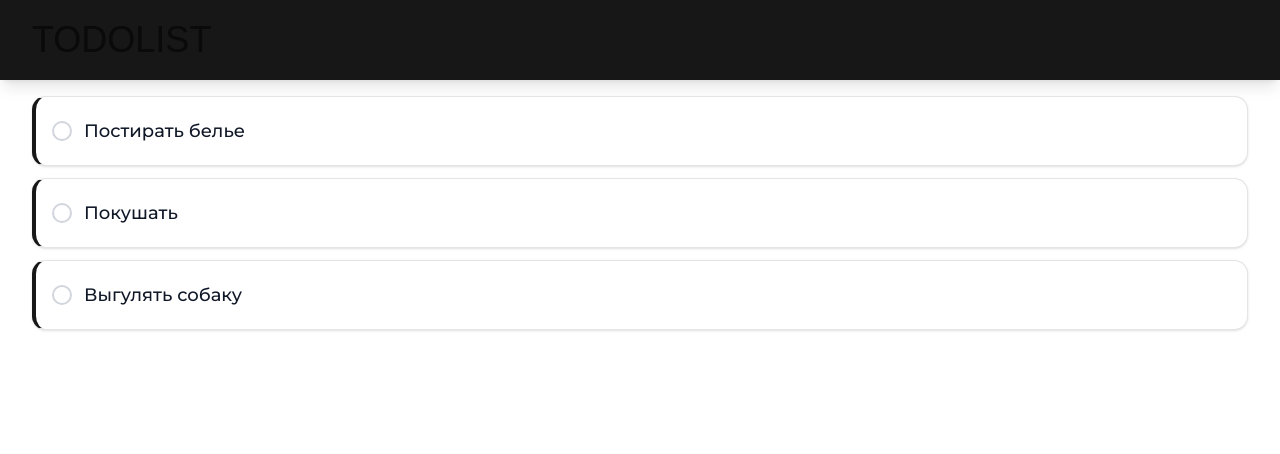
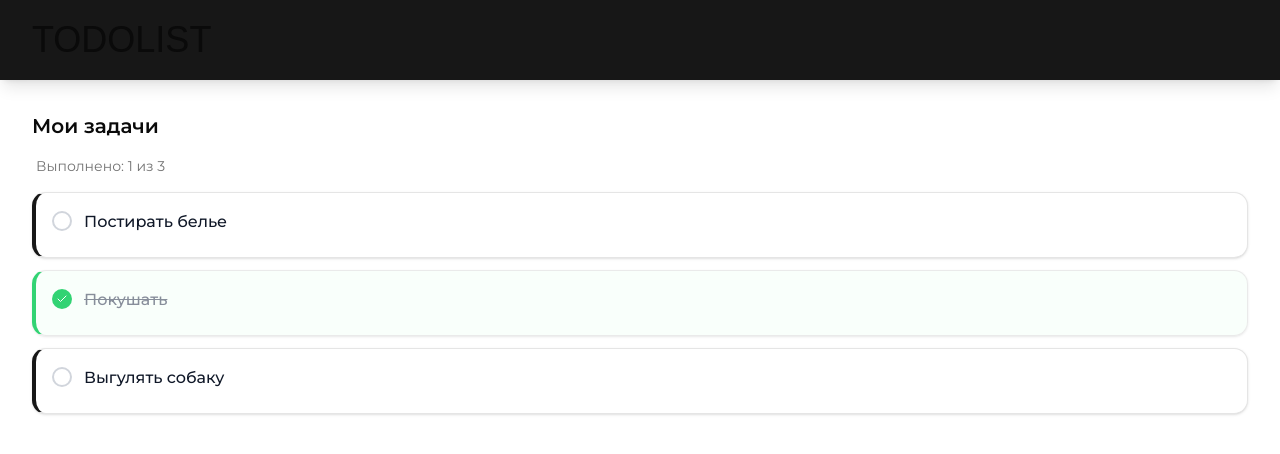
Before and after one commit to nonsess/todo-list, a Next.js app in the folder frontend/: page / in a window 1280 px wide. Shown: the top 454 px of the page. Built offline with nearby package versions, Linux system fonts and the light colour scheme; a web font is replaced by a local one.

Commit message:
fix(styles): fix pages styles

```diff
--- a/frontend/src/app/auth/login/page.js
+++ b/frontend/src/app/auth/login/page.js
@@ -2,6 +2,7 @@
 
 import { useState } from "react";
 import Link from "next/link";
+import { useRouter } from "next/navigation";
 
 import { Button } from "@/components/ui/button";
 import { Input } from "@/components/ui/input";
@@ -15,6 +16,7 @@ import Container from "@/components/layout/Container";
 
 export default function Login() {
     const { login } = useAuth()
+    const router = useRouter()
     const [username, setUsername] = useState("")
     const [password, setPassword] = useState("")
     const [errorMessage, setErrorMessage] = useState("")
@@ -27,6 +29,7 @@ export default function Login() {
 
         try {
             await login(username, password)
+            router.push("/")
         } catch (error) {
             setUsername('')
             setPassword('')
--- a/frontend/src/app/page.js
+++ b/frontend/src/app/page.js
@@ -1,18 +1,57 @@
+'use client'
+
 import ProtectedRoute from "@/components/auth/ProtectedRoute";
 import Container from "@/components/layout/Container";
 import { TodoList } from "@/components/shared/TodoList";
+import { useAuth } from "@/contexts/AuthContext";
+import { Calendar, Sparkles } from "lucide-react";
 
-const todos = [
-    {'text': 'Постирать белье'},
-    {'text': 'Покушать'},
-    {'text': 'Выгулять собаку'}
+const initialTodos = [
+    {'text': 'Постирать белье', completed: false},
+    {'text': 'Покушать', completed: true},
+    {'text': 'Выгулять собаку', completed: false}
 ]
 
 export default function Home() {
+    const { user, loading } = useAuth()
+
+    const getGreeting = () => {
+        const hour = new Date().getHours();
+        if (hour < 6) return 'Доброй ночи';
+        if (hour < 12) return 'Доброе утро';
+        if (hour < 18) return 'Добрый день';
+        return 'Добрый вечер';
+    };
+
     return (
         <ProtectedRoute>
-            <Container >
-                <TodoList todos={todos} />
+            <Container className="py-8">
+                {!loading && (
+                    <div className="mb-8">
+                        <div className="flex items-center gap-3 mb-2">
+                            <Sparkles className="h-6 w-6 text-yellow-500" />
+                            <h1 className="font-bold text-3xl">
+                                {getGreeting()}, {user?.username}!
+                            </h1>
+                        </div>
+                        <div className="flex items-center gap-2 text-muted-foreground">
+                            <Calendar className="h-4 w-4" />
+                            <p className="text-sm">
+                                {new Date().toLocaleDateString('ru-RU', {
+                                    weekday: 'long',
+                                    year: 'numeric',
+                                    month: 'long',
+                                    day: 'numeric'
+                                })}
+                            </p>
+                        </div>
+                    </div>
+                )}
+
+                <div className="mb-6">
+                    <h2 className="text-xl font-semibold mb-4">Мои задачи</h2>
+                    <TodoList todos={initialTodos} />
+                </div>
             </Container>
         </ProtectedRoute>
     );
--- a/frontend/src/components/shared/TodoItem.jsx
+++ b/frontend/src/components/shared/TodoItem.jsx
@@ -1,21 +1,16 @@
 'use client'
 
 import { useState } from 'react';
-import { Check, Trash2, Edit, MoreVertical } from 'lucide-react';
+import { Check, Trash2, Edit } from 'lucide-react';
 import { Button } from '@/components/ui/button';
 import { Card } from '@/components/ui/card';
-import { Badge } from '@/components/ui/badge';
-import {
-  DropdownMenu,
-  DropdownMenuContent,
-  DropdownMenuItem,
-  DropdownMenuTrigger,
-} from '@/components/ui/dropdown-menu';
 
 export default function TodoItem({ todo, onToggle, onDelete, onEdit }) {
   const [isHovered, setIsHovered] = useState(false);
+  const [isCompleted, setIsCompleted] = useState(todo.completed);
 
   const handleToggle = () => {
+    setIsCompleted(!isCompleted);
     onToggle?.(todo.id);
   };
 
@@ -27,33 +22,56 @@ export default function TodoItem({ todo, onToggle, onDelete, onEdit }) {
     onEdit?.(todo);
   };
 
+  const getPriorityColor = () => {
+    switch(todo.priority) {
+      case 'high': return 'bg-red-500';
+      case 'medium': return 'bg-yellow-500';
+      case 'low': return 'bg-blue-500';
+      default: return 'bg-gray-300';
+    }
+  };
+
   return (
     <Card
       className={`
-        p-4 transition-all duration-200 border-l-4
-        border-l-primary bg-white hover:shadow-md
+        p-4 transition-all duration-300 border-l-4 relative
+        ${isCompleted
+          ? 'border-l-green-500 bg-green-50/50 opacity-80'
+          : 'border-l-primary bg-white hover:bg-gray-50'
+        }
+        hover:shadow-md hover:scale-[1.02] group
+        ${isHovered ? 'ring-2 ring-primary/20' : ''}
       `}
       onMouseEnter={() => setIsHovered(true)}
       onMouseLeave={() => setIsHovered(false)}
     >
-      <div className="flex items-center justify-between">
+      {/* Индикатор приоритета */}
+      {todo.priority && (
+        <div className={`absolute top-2 right-2 w-2 h-2 rounded-full ${getPriorityColor()}`} />
+      )}
+
+      <div className="flex items-start justify-between gap-3">
         {/* Чекбокс и текст */}
-        <div className="flex items-center space-x-3 flex-1 min-w-0">
+        <div className="flex items-start space-x-3 flex-1 min-w-0">
           <button
             onClick={handleToggle}
             className={`
-              flex-shrink-0 w-5 h-5 rounded-full cursor-pointer border-2 flex items-center justify-center transition-all
-              border-gray-300 hover:border-green-500 hover:bg-green-50
+              flex-shrink-0 w-5 h-5 rounded-full cursor-pointer border-2 flex items-center justify-center transition-all mt-0.5
+              ${isCompleted
+                ? 'bg-green-500 border-green-500 text-white'
+                : 'border-gray-300 hover:border-green-500 hover:bg-green-50'
+              }
+              transform hover:scale-110
             `}
           >
-            {todo.completed && <Check className="w-3 h-3" />}
+            {isCompleted && <Check className="w-3 h-3" />}
           </button>
 
           <div className="flex-1 min-w-0">
             <p
               className={`
-                text-lg font-medium transition-all
-                ${todo.completed
+                text-base font-medium transition-all leading-relaxed
+                ${isCompleted
                   ? 'text-gray-500 line-through'
                   : 'text-gray-900'
                 }
@@ -62,26 +80,119 @@ export default function TodoItem({ todo, onToggle, onDelete, onEdit }) {
             >
               {todo.text}
             </p>
+
+            {/* Дополнительная информация */}
+            {todo.dueDate && (
+              <p className="text-xs text-muted-foreground mt-1">
+                📅 {todo.dueDate}
+              </p>
+            )}
           </div>
         </div>
 
         {/* Действия */}
-        <div className={`flex items-center space-x-1 ml-2 ${isHovered ? 'opacity-100' : 'opacity-0'} transition-opacity`}>
-          {/* Кнопка редактирования */}
+        <div className={`flex items-center space-x-1 ${isHovered ? 'opacity-100' : 'opacity-0 group-hover:opacity-100'} transition-opacity`}>
           <Button
-            variant="icon"
+            variant="ghost"
+            size="sm"
             onClick={handleEdit}
+            className="h-8 w-8 p-0 hover:bg-blue-100 hover:text-blue-600"
           >
             <Edit className="h-3 w-3" />
           </Button>
+
           <Button
-            variant="icon"
+            variant="ghost"
+            size="sm"
             onClick={handleDelete}
+            className="h-8 w-8 p-0 hover:bg-red-100 hover:text-red-600"
           >
             <Trash2 className="h-3 w-3" />
           </Button>
         </div>
       </div>
-    </Card>
+  </Card>
   );
 }
+
+
+// 'use client'
+
+// import { useState } from 'react';
+// import { Check, Trash2, Edit } from 'lucide-react';
+// import { Button } from '@/components/ui/button';
+// import { Card } from '@/components/ui/card';
+
+// export default function TodoItem({ todo, onToggle, onDelete, onEdit }) {
+//   const [isHovered, setIsHovered] = useState(false);
+
+//   const handleToggle = () => {
+//     onToggle?.(todo.id);
+//   };
+
+//   const handleDelete = () => {
+//     onDelete?.(todo.id);
+//   };
+
+//   const handleEdit = () => {
+//     onEdit?.(todo);
+//   };
+
+//   return (
+//     <Card
+//       className={`
+//         p-4 transition-all duration-200 border-l-4
+//         border-l-primary bg-white hover:shadow-md
+//       `}
+//       onMouseEnter={() => setIsHovered(true)}
+//       onMouseLeave={() => setIsHovered(false)}
+//     >
+//       <div className="flex items-center justify-between">
+//         {/* Чекбокс и текст */}
+//         <div className="flex items-center space-x-3 flex-1 min-w-0">
+//           <button
+//             onClick={handleToggle}
+//             className={`
+//               flex-shrink-0 w-5 h-5 rounded-full cursor-pointer border-2 flex items-center justify-center transition-all
+//               border-gray-300 hover:border-green-500 hover:bg-green-50
+//             `}
+//           >
+//             {todo.completed && <Check className="w-3 h-3" />}
+//           </button>
+
+//           <div className="flex-1 min-w-0">
+//             <p
+//               className={`
+//                 text-lg font-medium transition-all
+//                 ${todo.completed
+//                   ? 'text-gray-500 line-through'
+//                   : 'text-gray-900'
+//                 }
+//                 break-words
+//               `}
+//             >
+//               {todo.text}
+//             </p>
+//           </div>
+//         </div>
+
+//         {/* Действия */}
+//         <div className={`flex items-center space-x-1 ml-2 ${isHovered ? 'opacity-100' : 'opacity-0'} transition-opacity`}>
+//           {/* Кнопка редактирования */}
+//           <Button
+//             variant="icon"
+//             onClick={handleEdit}
+//           >
+//             <Edit className="h-3 w-3" />
+//           </Button>
+//           <Button
+//             variant="icon"
+//             onClick={handleDelete}
+//           >
+//             <Trash2 className="h-3 w-3" />
+//           </Button>
+//         </div>
+//       </div>
+//     </Card>
+//   );
+// }
--- a/frontend/src/components/shared/TodoList.jsx
+++ b/frontend/src/components/shared/TodoList.jsx
@@ -1,14 +1,62 @@
+// import TodoItem from "./TodoItem";
+
+// export function TodoList({ todos }) {
+//     return (
+//         <div className="space-y-3">
+//             {todos.length > 0 ? todos.map(todo => (
+//                 <TodoItem key={todo.text} todo={todo} />
+//             ))
+//             :
+//             <p>У вас пока нет тудушек</p>
+//             }
+//         </div>
+//     )
+// }
+
+
 import TodoItem from "./TodoItem";
 
 export function TodoList({ todos }) {
+    const completedCount = todos.filter(todo => todo.completed).length;
+    const totalCount = todos.length;
+
     return (
-        <div className="space-y-3">
-            {todos.length > 0 ? todos.map(todo => (
-                <TodoItem key={todo.text} todo={todo} />
-            ))
-            :
-            <p>У вас пока нет тудушек</p>
-            }
+        <div className="space-y-4">
+            {/* Статистика */}
+            {totalCount > 0 && (
+                <div className="flex items-center justify-between px-1">
+                    <p className="text-sm text-muted-foreground">
+                        Выполнено: {completedCount} из {totalCount}
+                    </p>
+                    {completedCount === totalCount && totalCount > 0 && (
+                        <span className="text-xs bg-green-100 text-green-700 px-2 py-1 rounded-full">
+                            🎉 Все задачи выполнены!
+                        </span>
+                    )}
+                </div>
+            )}
+
+            {/* Список задач */}
+            <div className="space-y-3">
+                {todos.length > 0 ? (
+                    todos.map((todo, index) => (
+                        <TodoItem
+                            key={todo.text + index}
+                            todo={todo}
+                        />
+                    ))
+                ) : (
+                    <div className="text-center py-12">
+                        <div className="w-16 h-16 bg-muted rounded-full flex items-center justify-center mx-auto mb-4">
+                            <span className="text-2xl">📝</span>
+                        </div>
+                        <p className="text-muted-foreground">У вас пока нет задач</p>
+                        <p className="text-sm text-muted-foreground mt-1">
+                            Добавьте первую задачу чтобы начать
+                        </p>
+                    </div>
+                )}
+            </div>
         </div>
-    )
+    );
 }
```
